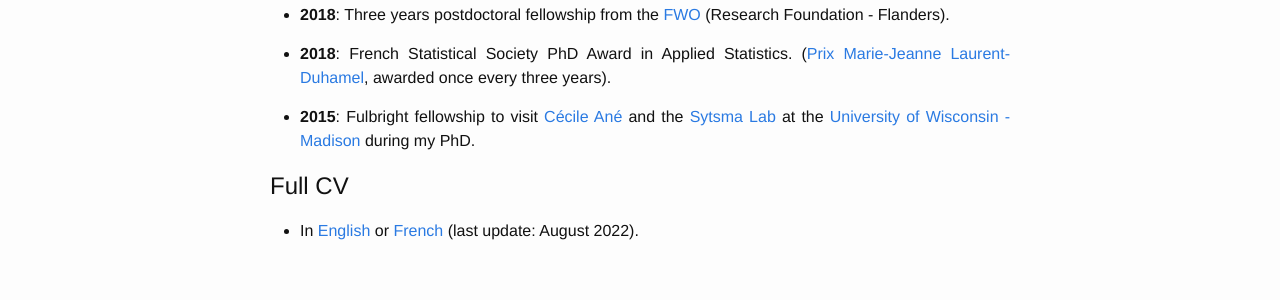
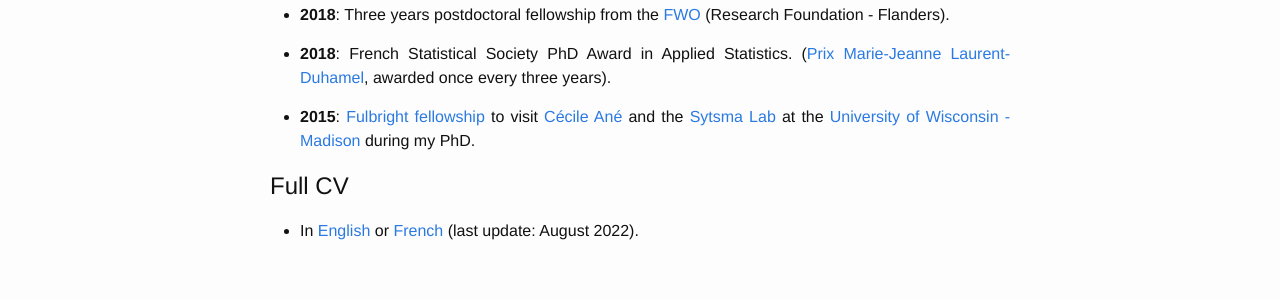
Before and after one commit to pbastide/pbastide.github.io, a Jekyll site: the page built from CV.md, in a window 1280 px wide. Shown: the part 659-959 px from the top of the page. Built offline with Jekyll 4.4.1, drawn with Linux system fonts in a browser that asks for light colours; part of the change alters nothing that is shown.

Commit message:
update links

```diff
--- a/CV.md
+++ b/CV.md
@@ -27,14 +27,14 @@ and [Mahendra Mariadasou](https://mahendra-mariadassou.github.io/) ([MaIAGE](htt
 
 # Awards and Fellowhips
 
-* **2019**: [FWO long stay abroad grant](https://www.fwo.be/en/fellowships-funding/international-mobility/outgoing-mobility/grant-for-a-long-stay-abroad/) to visit [Marc Suchard](https://msuchard.faculty.biomath.ucla.edu/) at [UCLA](http://www.ucla.edu/) in the fall.
+* **2019**: [FWO long stay abroad grant](https://www.fwo.be/en/support-programmes/all-calls/mobility/grant-for-a-long-stay-abroad/) to visit [Marc Suchard](https://suchard-group.github.io/) at [UCLA](http://www.ucla.edu/) in the fall.
 
 * **2018**: Three years postdoctoral fellowship from the [FWO](https://www.fwo.be/en/fellowships-funding/postdoctoral-fellowships/junior-postdoctoral-fellowship/) (Research Foundation - Flanders).
 
 * **2018**: French Statistical Society PhD Award in Applied Statistics.
 ([Prix Marie-Jeanne Laurent-Duhamel](https://www.sfds.asso.fr/fr/prix_et_bourses/544-le_prix_marie_jeanne_laurent_duhamel/), awarded once every three years).
 
-* **2015**: Fulbright fellowship to visit [Cécile Ané](http://www.stat.wisc.edu/~ane/) and the [Sytsma Lab](http://www.botany.wisc.edu/sytsma/SytsmaLab/Welcome.html) at the [University of Wisconsin - Madison](http://www.wisc.edu/) during my PhD.
+* **2015**: [Fulbright fellowship](https://fulbright-france.org/fr/bourses/doctorantes-doctorants) to visit [Cécile Ané](http://www.stat.wisc.edu/~ane/) and the [Sytsma Lab](http://www.botany.wisc.edu/sytsma/SytsmaLab/Welcome.html) at the [University of Wisconsin - Madison](http://www.wisc.edu/) during my PhD.
 
 # Full CV
 
```
